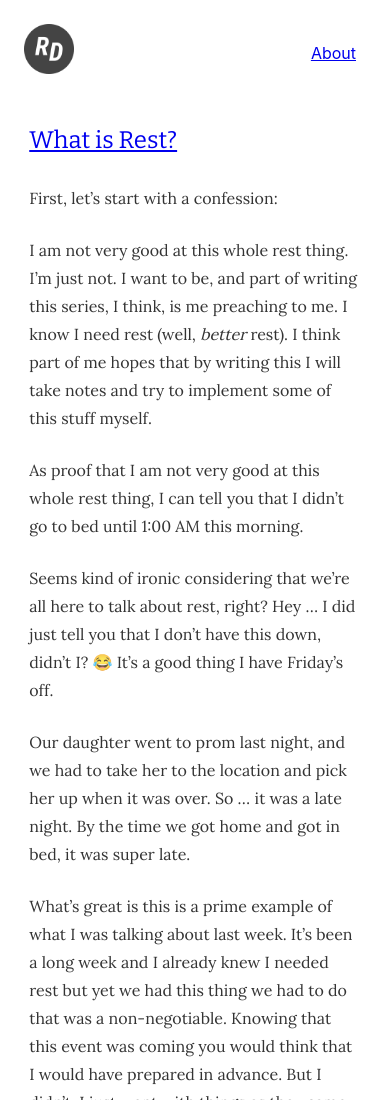
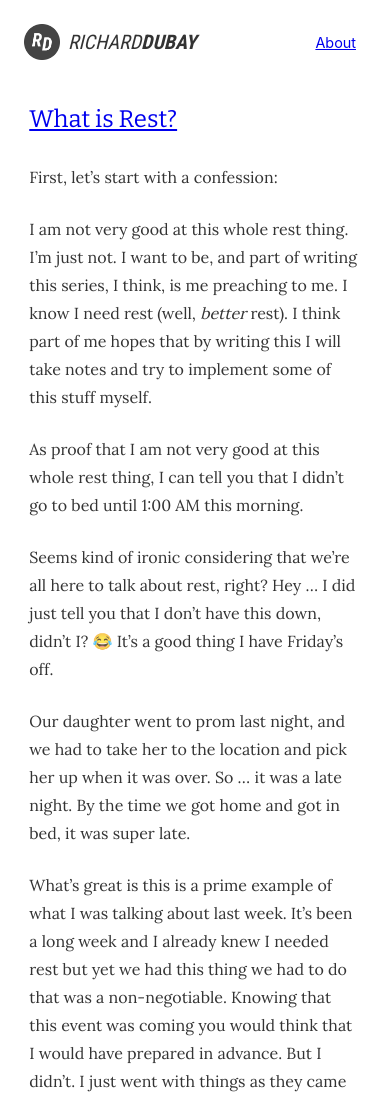
Before and after one commit to richarddubay/richarddubay, a Gatsby site: page / in a window 390 px wide. Shown: the top 1100 px of the page. Built offline with nearby package versions, Linux system fonts and the light colour scheme; Gatsby itself is replaced by a stand-in of ours; some packages are replaced by stand-ins of ours.

Commit message:
added a wordmark to the header and updated some mobile styles

```diff
--- a/gatsby-config.js
+++ b/gatsby-config.js
@@ -138,6 +138,10 @@ module.exports = {
             family: "Lora",
             variants: ["400", "700"],
           },
+          {
+            family: "Roboto Condensed",
+            variants: ["400", "700"],
+          },
         ],
       },
     },
--- a/src/components/header.js
+++ b/src/components/header.js
@@ -10,8 +10,11 @@ function Header() {
         return (
           <nav>
             <Link to="/" className="logo">
-              <Image fixed={data.image.childImageSharp.fixed} />
+              <Image fluid={data.image.childImageSharp.fluid} />
             </Link>
+            <h1 className="wordmark">
+              Richard<span className="lastname">Dubay</span>
+            </h1>
             <ul>
               <li>
                 <Link to="/about">About</Link>
@@ -28,8 +31,8 @@ const logoQuery = graphql`
   query LogoQuery {
     image: file(absolutePath: { regex: "/logo_black.png/" }) {
       childImageSharp {
-        fixed(width: 50, height: 50) {
-          ...GatsbyImageSharpFixed
+        fluid(maxWidth: 1200) {
+          ...GatsbyImageSharpFluid
         }
       }
     }
--- a/src/components/layout.css
+++ b/src/components/layout.css
@@ -48,9 +48,31 @@ a:hover {
 }
 
 /* #___gatsby > div > div > header > nav > a */
+.siteHeader nav a.logo {
+  line-height: 0;
+}
+
+.siteHeader nav a.logo .gatsby-image-wrapper {
+  width: 50px;
+  height: 50px;
+}
+
 .siteHeader nav a.logo:hover {
   border: none;
   text-decoration: none;
+}
+
+.siteHeader .wordmark {
+  font-family: "Roboto Condensed";
+  font-weight: 400;
+  font-style: italic;
+  font-size: 1.75rem;
+  text-transform: uppercase;
+  padding-left: 1rem;
+}
+
+.siteHeader .wordmark .lastname {
+  font-weight: 700;
 }
 
 .main {
@@ -244,9 +266,23 @@ footer {
   .main p {
     font-size: 1.25rem;
   }
+  .siteHeader nav a.logo .gatsby-image-wrapper {
+    width: 36px;
+    height: 36px;
+  }
+  .siteHeader .wordmark {
+    font-size: 1.25rem;
+    padding-left: 1rem;
+  }
 }
 
 @media (max-width: 500px) {
+  .siteHeader nav ul li a {
+    font-size: 0.9rem;
+  }
+  .siteHeader .wordmark {
+    padding-left: 0.5rem;
+  }
   .main h1 {
     font-size: 1.5rem;
   }
```
